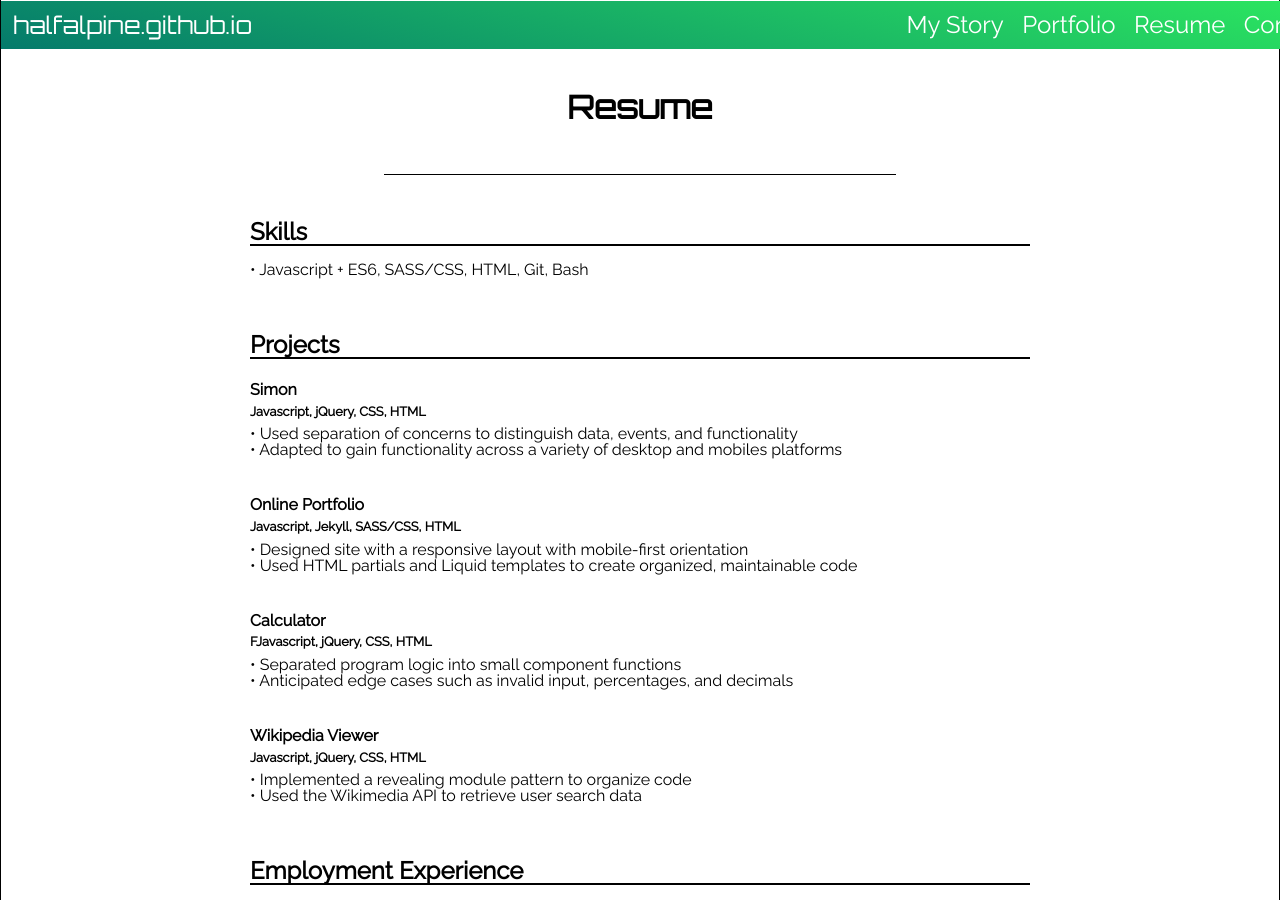
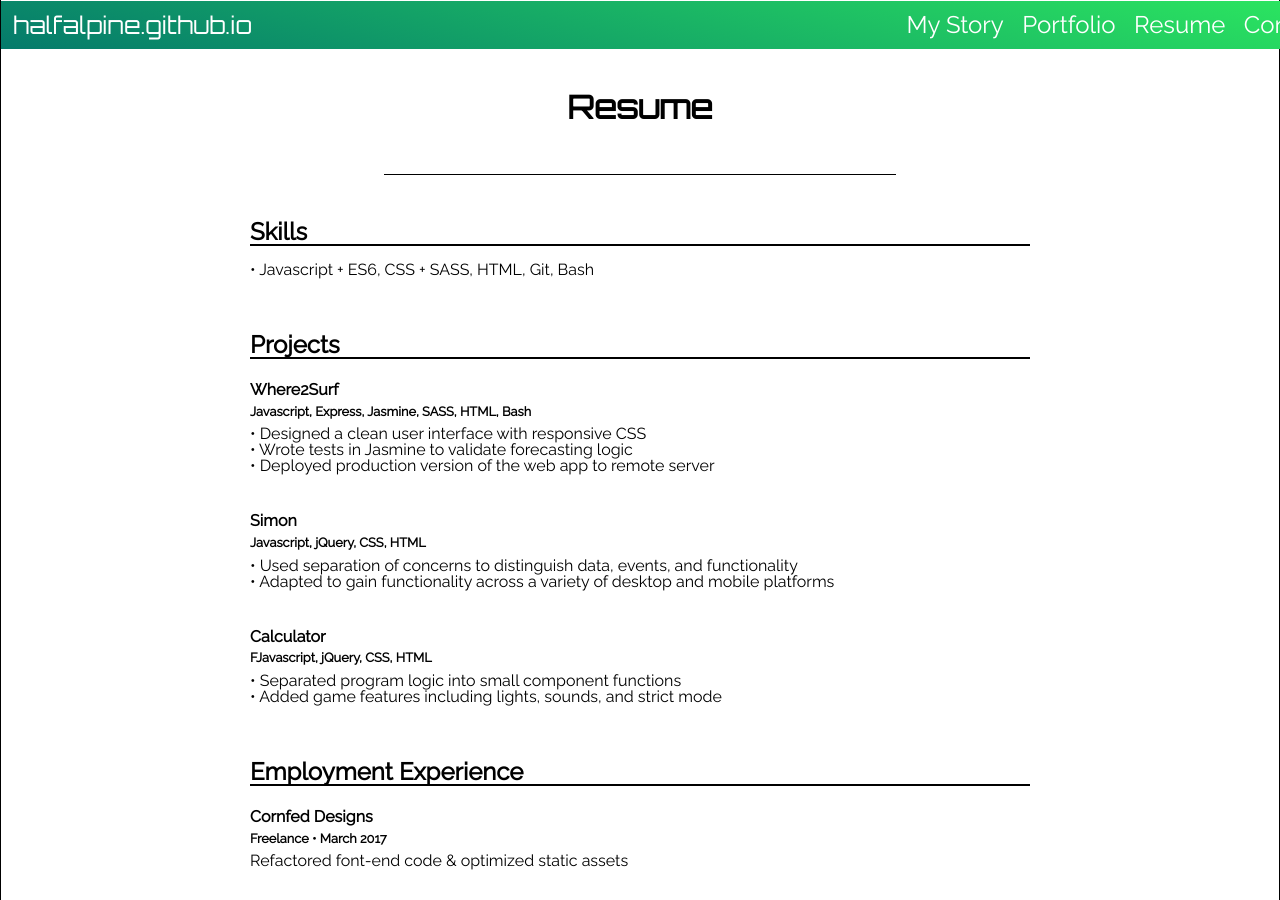
Before and after one commit to halfalpine/halfalpine.github.io, a Jekyll site: the page built from index.html, in a window 1280 px wide and 900 px high, scrolled down 2177 px. Built offline with Jekyll 4.4.1, drawn with Linux system fonts in a browser that asks for light colours; nearby versions of some CDN libraries; some of the changed text lies outside the part shown.

Commit message:
Update resume

```diff
--- a/_includes/resume.html
+++ b/_includes/resume.html
@@ -8,7 +8,7 @@
         <h2 class="resume-section">Skills</h2>
       </header>
       <div class="resume-item">
-        <p class="resume-description">&bull; Javascript + ES6, SASS/CSS, HTML, Git, Bash
+        <p class="resume-description">&bull; Javascript + ES6, CSS + SASS, HTML, Git, Bash
       </div>
     </section>
     <section id="res-projects">
@@ -16,28 +16,23 @@
         <h2 class="resume-section">Projects</h2>
       </header>
       <div class="resume-item">
+        <h3 class="resume-title">Where2Surf</h3>
+        <h4 class="resume-subtitle">Javascript, Express, Jasmine, SASS, HTML, Bash</h4>
+        <p class="resume-description">&bull; Designed a clean user interface with responsive CSS</p>
+        <p class="resume-description">&bull; Wrote tests in Jasmine to validate forecasting logic</p>
+        <p class="resume-description">&bull; Deployed production version of the web app to remote server</p>
+      </div>
+      <div class="resume-item">
         <h3 class="resume-title">Simon</h3>
         <h4 class="resume-subtitle">Javascript, jQuery, CSS, HTML</h4>
         <p class="resume-description">&bull; Used separation of concerns to distinguish data, events, and functionality</p>
-        <p class="resume-description">&bull; Adapted to gain functionality across a variety of desktop and mobiles platforms</p>
-      </div>
-      <div class="resume-item">
-        <h3 class="resume-title">Online Portfolio</h3>
-        <h4 class="resume-subtitle">Javascript, Jekyll, SASS/CSS, HTML</h4>
-        <p class="resume-description">&bull; Designed site with a responsive layout with mobile-first orientation</p>
-        <p class="resume-description">&bull; Used HTML partials and Liquid templates to create organized, maintainable code</p>
+        <p class="resume-description">&bull; Adapted to gain functionality across a variety of desktop and mobile platforms</p>
       </div>
       <div class="resume-item">
         <h3 class="resume-title">Calculator</h3>
         <h4 class="resume-subtitle">FJavascript, jQuery, CSS, HTML</h4>
         <p class="resume-description">&bull; Separated program logic into small component functions</p>
-        <p class="resume-description">&bull; Anticipated edge cases such as invalid input, percentages, and decimals</p>
-      </div>
-      <div class="resume-item">
-        <h3 class="resume-title">Wikipedia Viewer</h3>
-        <h4 class="resume-subtitle">Javascript, jQuery, CSS, HTML</h4>
-        <p class="resume-description">&bull; Implemented a revealing module pattern to organize code</p>
-        <p class="resume-description">&bull; Used the Wikimedia API to retrieve user search data</p>
+        <p class="resume-description">&bull; Added game features including lights, sounds, and strict mode</p>
       </div>
     </section>
     <section id="employment">
@@ -45,21 +40,19 @@
       <h2 class="resume-section">Employment Experience</h2>
     </header>
     <div class="resume-item">
+      <h3 class="resume-title">Cornfed Designs</h3>
+      <h4 class="resume-subtitle">Freelance &bull; March 2017</h4>
+      <p class="resume-description">Refactored font-end code & optimized static assets</p>
+    </div>
+    <div class="resume-item">
       <h3 class="resume-title">New York City Public Schools</h3>
       <h4 class="resume-subtitle">Teacher &bull; 2010 &mdash; Present</h4>
-      <p class="resume-description">I’m currently teaching part-time at Louis Armstrong Middle School in Elmhurst, Queens. I spent five years teaching at Arturo A. Schomburg Satellite Academy High School in the South Bronx, where I pursued excellence in English education while helping develop alternatives to high-stakes standardized testing.</p>
+      <p class="resume-description">High school English teacher, curriculum developer, and union chapter leader</p>
     </div>
     <div class="resume-item">
       <h3 class="resume-title">Colorado Outward Bound School</h3>
       <h4 class="resume-subtitle">Instructor &bull; 2006 &mdash; 2013</h4>
-    </div>
-    <div class="resume-item">
-      <h3 class="resume-title">Manhattan Plaza Health Club</h3>
-      <h4 class="resume-subtitle">Instructor &bull; 2008 &mdash; 20012</h4>
-    </div>
-    <div class="resume-item">
-      <h3 class="resume-title">Delaware North at Yosemite</h3>
-      <h4 class="resume-subtitle">Service Worker &bull; 2001 &mdash; 2005</h4>
+      <p class="resume-description">Mountaineering guide, soft skills educator, internationally experienced</p>
     </div>
   </section>
   <section id="Eductaion">
```
